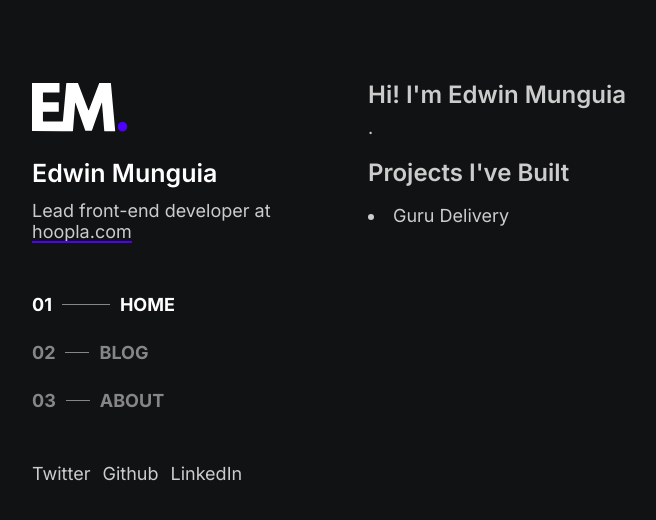
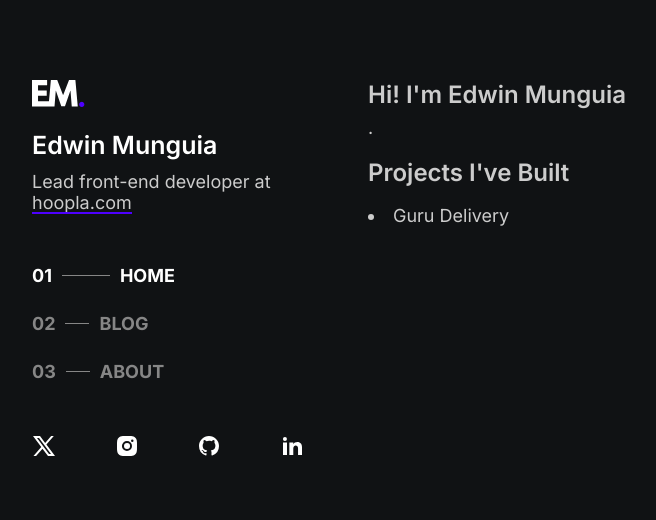
Before and after one commit to edwinmunguia/edwinmunguia.com, a Next.js app: page / in a window 1280 px wide. Shown: the top 520 px of the page, without its empty margins (236-892 px from the left). Built offline with nearby package versions, Linux system fonts and the light colour scheme.

Commit message:
feat: :art: implement social icons and logo

```diff
--- a/src/components/Header/Header.module.css
+++ b/src/components/Header/Header.module.css
@@ -43,7 +43,6 @@
   font-weight: 700;
   color: #868686;
   gap: 10px;
-
 }
 
 .navLink.active .navSep {
@@ -57,12 +56,17 @@
 }
 
 .navLink.active {
-  color: #FFF;
+  color: #fff;
 }
 
 .social {
   display: flex;
   position: relative;
-  gap: 12px;
+  justify-content: space-between;
   margin-top: 17px;
 }
+
+.xIcon svg {
+  fill: #fff;
+  stroke: #fff;
+}
--- a/src/components/Header/Header.tsx
+++ b/src/components/Header/Header.tsx
@@ -4,6 +4,11 @@ import Image from "next/image";
 import Link from "next/link";
 import styles from "./Header.module.css";
 import { usePathname } from "next/navigation";
+import Logo from "../../assets/images/em.logo.svg";
+import GithubIcon from "../Icons/GithubIcon/GithubIcon";
+import XIcon from "../Icons/XIcon/XIcon";
+import LinkedInIcon from "../Icons/LinkedInIcon/LinkedInIcon";
+import InstagramIcon from "../Icons/InstagramIcon/InstagramIcon";
 
 const Header = () => {
   const currentRoute = usePathname();
@@ -14,9 +19,7 @@ const Header = () => {
         <Image
           className={styles.logo}
           alt="Edwin Munguia"
-          src="/images/em.logo.svg"
-          width={100}
-          height={55}
+          src={Logo}
           priority
         />
         <h1>Edwin Munguia</h1>
@@ -71,13 +74,24 @@ const Header = () => {
 
       <ul className={styles.social}>
         <li>
-          <a href="">Twitter</a>
+          <a href="">
+            <XIcon />
+          </a>
         </li>
         <li>
-          <a href="">Github</a>
+          <a href="">
+            <InstagramIcon />
+          </a>
         </li>
         <li>
-          <a href="">LinkedIn</a>
+          <a href="">
+            <GithubIcon />
+          </a>
+        </li>
+        <li>
+          <a href="">
+            <LinkedInIcon />
+          </a>
         </li>
       </ul>
     </header>
--- /dev/null
+++ b/src/components/Icons/GithubIcon/GithubIcon.tsx
@@ -0,0 +1,26 @@
+import React, { SVGProps } from "react";
+
+interface Props extends SVGProps<SVGSVGElement> {
+  color?: string;
+}
+
+const GithubIcon: React.FC<Props> = ({
+  width = "24",
+  height = "24",
+  color = "#FFF",
+  ...restProps
+}) => {
+  return (
+    <svg
+      xmlns="http://www.w3.org/2000/svg"
+      width={width}
+      height={height}
+      fill={color}
+      {...restProps}
+    >
+      <path d="M12.001 2c-5.525 0-10 4.475-10 10a9.994 9.994 0 0 0 6.837 9.488c.5.087.688-.213.688-.476 0-.237-.013-1.024-.013-1.862-2.512.463-3.162-.612-3.362-1.175-.113-.288-.6-1.175-1.025-1.413-.35-.187-.85-.65-.013-.662.788-.013 1.35.725 1.538 1.025.9 1.512 2.337 1.087 2.912.825.088-.65.35-1.087.638-1.337-2.225-.25-4.55-1.113-4.55-4.938 0-1.088.387-1.987 1.025-2.688-.1-.25-.45-1.275.1-2.65 0 0 .837-.262 2.75 1.026a9.28 9.28 0 0 1 2.5-.338c.85 0 1.7.112 2.5.337 1.913-1.3 2.75-1.024 2.75-1.024.55 1.375.2 2.4.1 2.65.637.7 1.025 1.587 1.025 2.687 0 3.838-2.337 4.688-4.563 4.938.363.312.676.912.676 1.85 0 1.337-.013 2.412-.013 2.75 0 .262.188.574.688.474A10.016 10.016 0 0 0 22 12c0-5.525-4.475-10-10-10Z" />
+    </svg>
+  );
+};
+
+export default GithubIcon;
--- /dev/null
+++ b/src/components/Icons/InstagramIcon/InstagramIcon.tsx
@@ -0,0 +1,26 @@
+import React, { SVGProps } from "react";
+
+interface Props extends SVGProps<SVGSVGElement> {
+  color?: string;
+}
+
+const InstagramIcon: React.FC<Props> = ({
+  width = "24",
+  height = "24",
+  color = "#FFF",
+  ...restProps
+}) => {
+  return (
+    <svg
+      xmlns="http://www.w3.org/2000/svg"
+      width={width}
+      height={height}
+      fill={color}
+      {...restProps}
+    >
+      <path d="M13.028 2.001a78.82 78.82 0 0 1 2.189.022l.194.007c.224.008.445.018.712.03 1.064.05 1.79.218 2.427.465.66.254 1.216.598 1.772 1.154a4.908 4.908 0 0 1 1.153 1.771c.247.637.415 1.364.465 2.428.012.266.022.488.03.712l.006.194a79 79 0 0 1 .023 2.188l.001.746v1.31a78.836 78.836 0 0 1-.023 2.189l-.006.194c-.008.224-.018.445-.03.712-.05 1.064-.22 1.79-.466 2.427a4.884 4.884 0 0 1-1.153 1.772 4.915 4.915 0 0 1-1.772 1.153c-.637.247-1.363.415-2.427.465-.267.012-.488.022-.712.03l-.194.006a79 79 0 0 1-2.189.023l-.746.001h-1.309a78.836 78.836 0 0 1-2.189-.023l-.194-.006a60.64 60.64 0 0 1-.712-.03c-1.064-.05-1.79-.22-2.428-.466a4.89 4.89 0 0 1-1.771-1.153 4.904 4.904 0 0 1-1.154-1.772c-.247-.637-.415-1.363-.465-2.427a74.367 74.367 0 0 1-.03-.712l-.005-.194A79.053 79.053 0 0 1 2 13.028v-2.056a78.82 78.82 0 0 1 .022-2.188l.007-.194c.008-.224.018-.446.03-.712.05-1.065.218-1.79.465-2.428A4.88 4.88 0 0 1 3.68 3.68 4.897 4.897 0 0 1 5.45 2.525c.638-.247 1.363-.415 2.428-.465l.712-.03.194-.005A79.053 79.053 0 0 1 10.972 2h2.056Zm-1.028 5A5 5 0 1 0 12 17a5 5 0 0 0 0-10Zm0 2A3 3 0 1 1 12.001 15a3 3 0 0 1 0-6Zm5.25-3.5a1.25 1.25 0 0 0 0 2.498 1.25 1.25 0 0 0 0-2.5Z" />
+    </svg>
+  );
+};
+
+export default InstagramIcon;
--- /dev/null
+++ b/src/components/Icons/LinkedInIcon/LinkedInIcon.tsx
@@ -0,0 +1,26 @@
+import React, { SVGProps } from "react";
+
+interface Props extends SVGProps<SVGSVGElement> {
+  color?: string;
+}
+
+const LinkedInIcon: React.FC<Props> = ({
+  width = "24",
+  height = "24",
+  color = "#FFF",
+  ...restProps
+}) => {
+  return (
+    <svg
+      xmlns="http://www.w3.org/2000/svg"
+      width={width}
+      height={height}
+      fill={color}
+      {...restProps}
+    >
+      <path d="M6.94 5a2 2 0 1 1-4-.002 2 2 0 0 1 4 .002ZM7 8.48H3V21h4V8.48Zm6.32 0H9.34V21h3.94v-6.57c0-3.66 4.77-4 4.77 0V21H22v-7.93c0-6.17-7.06-5.94-8.72-2.91l.04-1.68Z" />
+    </svg>
+  );
+};
+
+export default LinkedInIcon;
--- /dev/null
+++ b/src/components/Icons/XIcon/XIcon.tsx
@@ -0,0 +1,26 @@
+import React, { SVGProps } from "react";
+
+interface Props extends SVGProps<SVGSVGElement> {
+  color?: string;
+}
+
+const XIcon: React.FC<Props> = ({
+  width = "24",
+  height = "24",
+  color = "#FFF",
+  ...restProps
+}) => {
+  return (
+    <svg
+      xmlns="http://www.w3.org/2000/svg"
+      width={width}
+      height={height}
+      fill={color}
+      {...restProps}
+    >
+      <path d="M8 2H1l8.26 11.014L1.45 22H4.1l6.388-7.349L16 22h7l-8.608-11.478L21.8 2h-2.65l-5.986 6.886L8 2Zm9 18L5 4h2l12 16h-2Z" />
+    </svg>
+  );
+};
+
+export default XIcon;
```
Also changed, not shown: src/assets/images/em.logo.svg (added).
